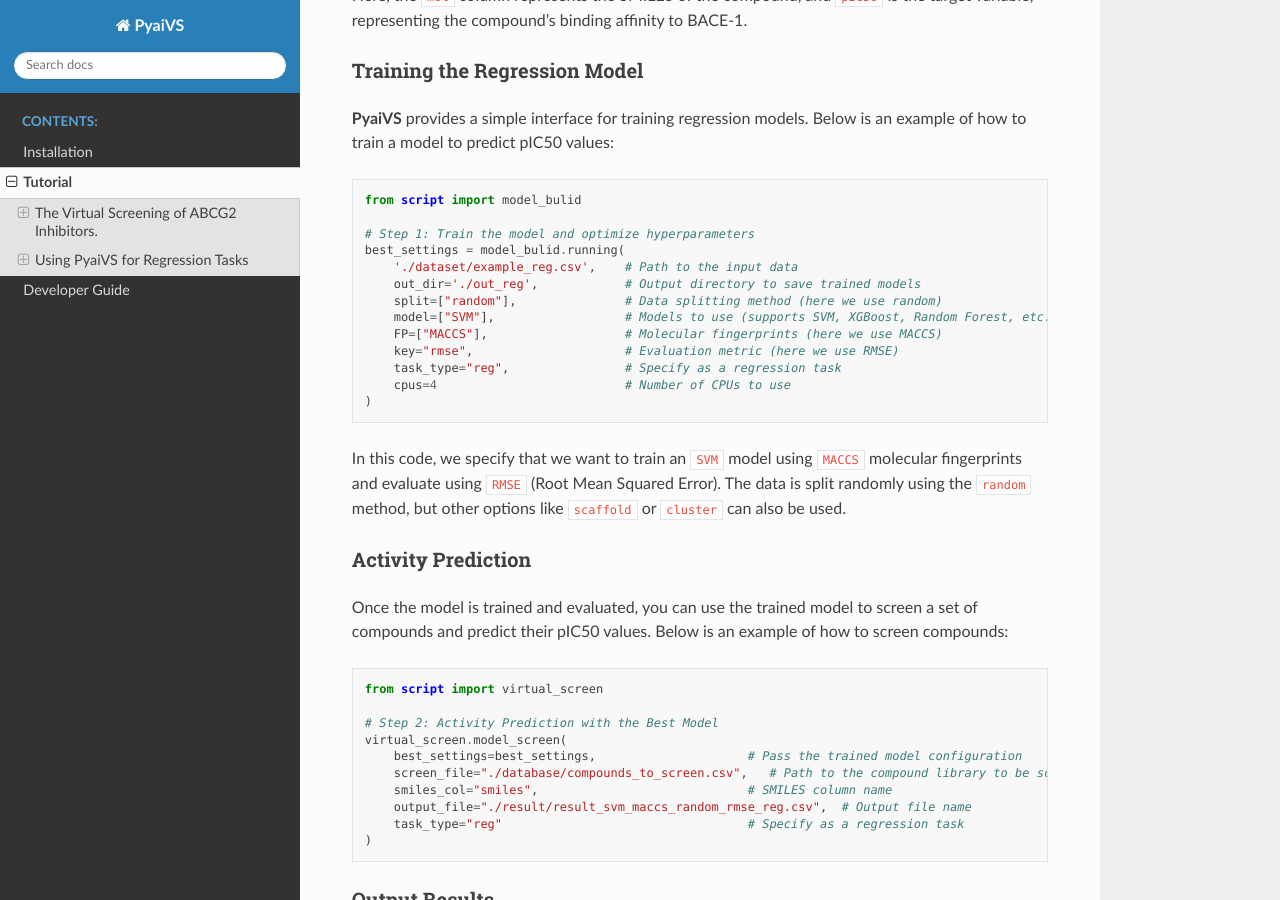
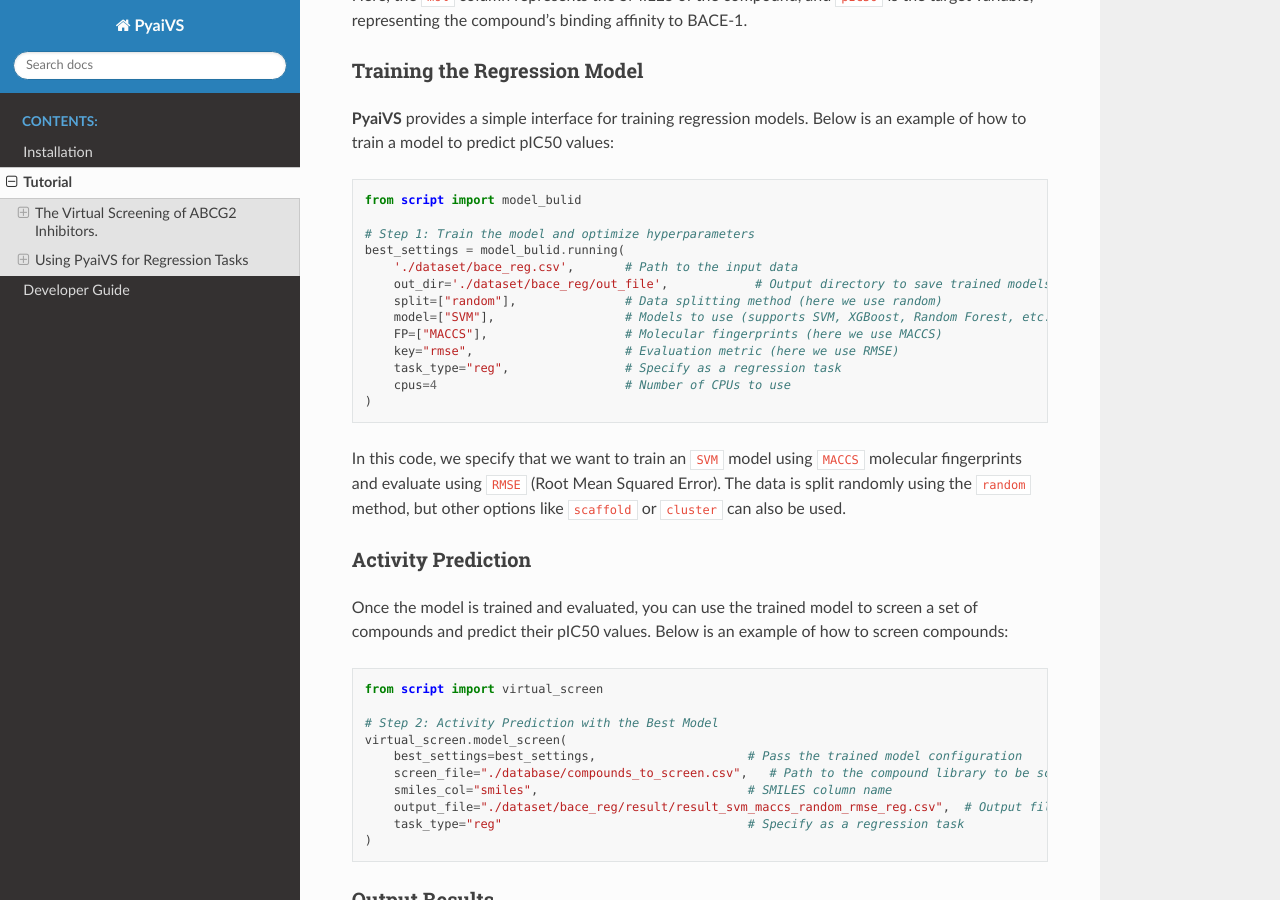
Before and after one commit to danqingmk/OpenVS_PyaiVS, a Sphinx documentation site: the page built from docs/tutorial.rst, in a window 1280 px wide and 900 px high, scrolled down 4510 px. Built offline with Sphinx 7.4.7 and the Read the Docs theme 3.1.0, drawn with Linux system fonts in a browser that asks for light colours.

Commit message:
Update tutorial.rst

```diff
--- a/docs/tutorial.rst
+++ b/docs/tutorial.rst
@@ -209,8 +209,8 @@ Training the Regression Model
 
     # Step 1: Train the model and optimize hyperparameters
     best_settings = model_bulid.running(
-        './dataset/example_reg.csv',    # Path to the input data
-        out_dir='./out_reg',            # Output directory to save trained models
+        './dataset/bace_reg.csv',       # Path to the input data
+        out_dir='./dataset/bace_reg/out_file',            # Output directory to save trained models
         split=["random"],               # Data splitting method (here we use random)
         model=["SVM"],                  # Models to use (supports SVM, XGBoost, Random Forest, etc.)
         FP=["MACCS"],                   # Molecular fingerprints (here we use MACCS)
@@ -235,7 +235,7 @@ Once the model is trained and evaluated, you can use the trained model to screen
         best_settings=best_settings,                     # Pass the trained model configuration
         screen_file="./database/compounds_to_screen.csv",   # Path to the compound library to be screened
         smiles_col="smiles",                             # SMILES column name
-        output_file="./result/result_svm_maccs_random_rmse_reg.csv",  # Output file name
+        output_file="./dataset/bace_reg/result/result_svm_maccs_random_rmse_reg.csv",  # Output file name
         task_type="reg"                                  # Specify as a regression task
     )
 
```
